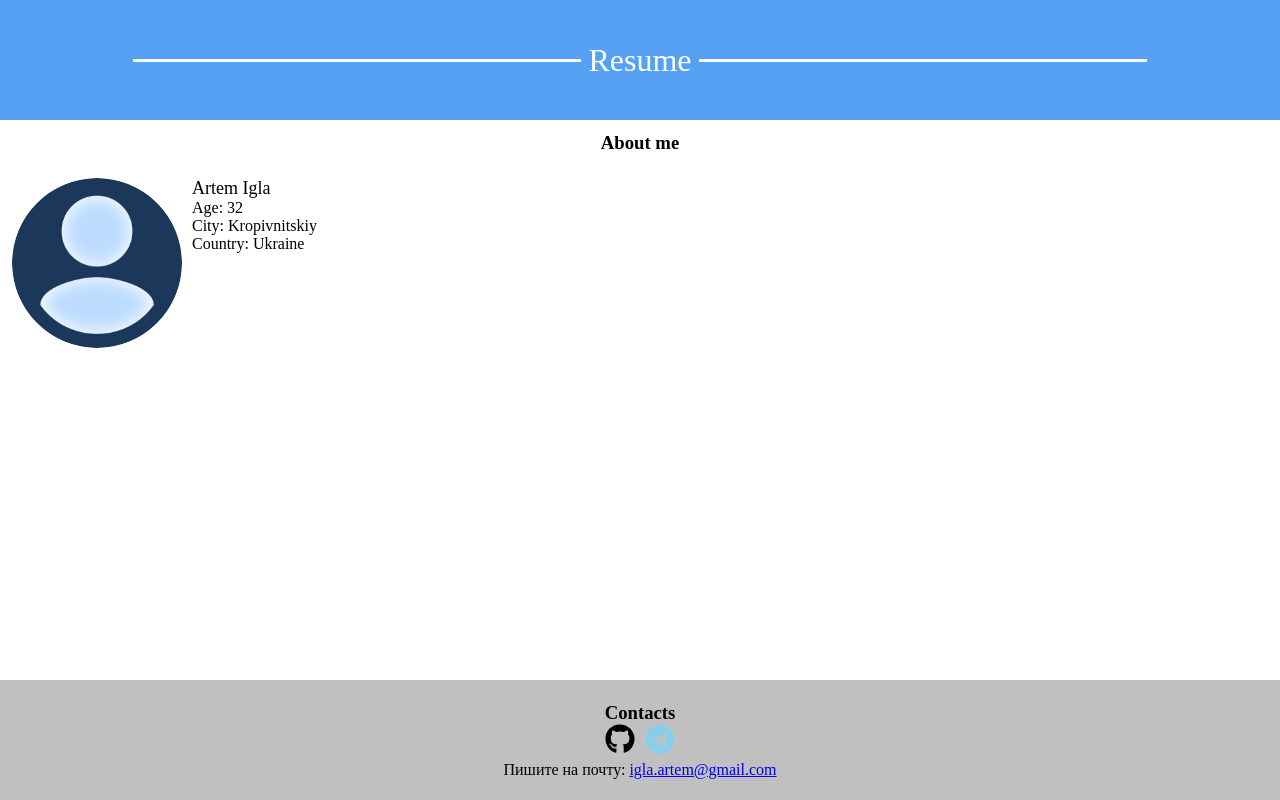
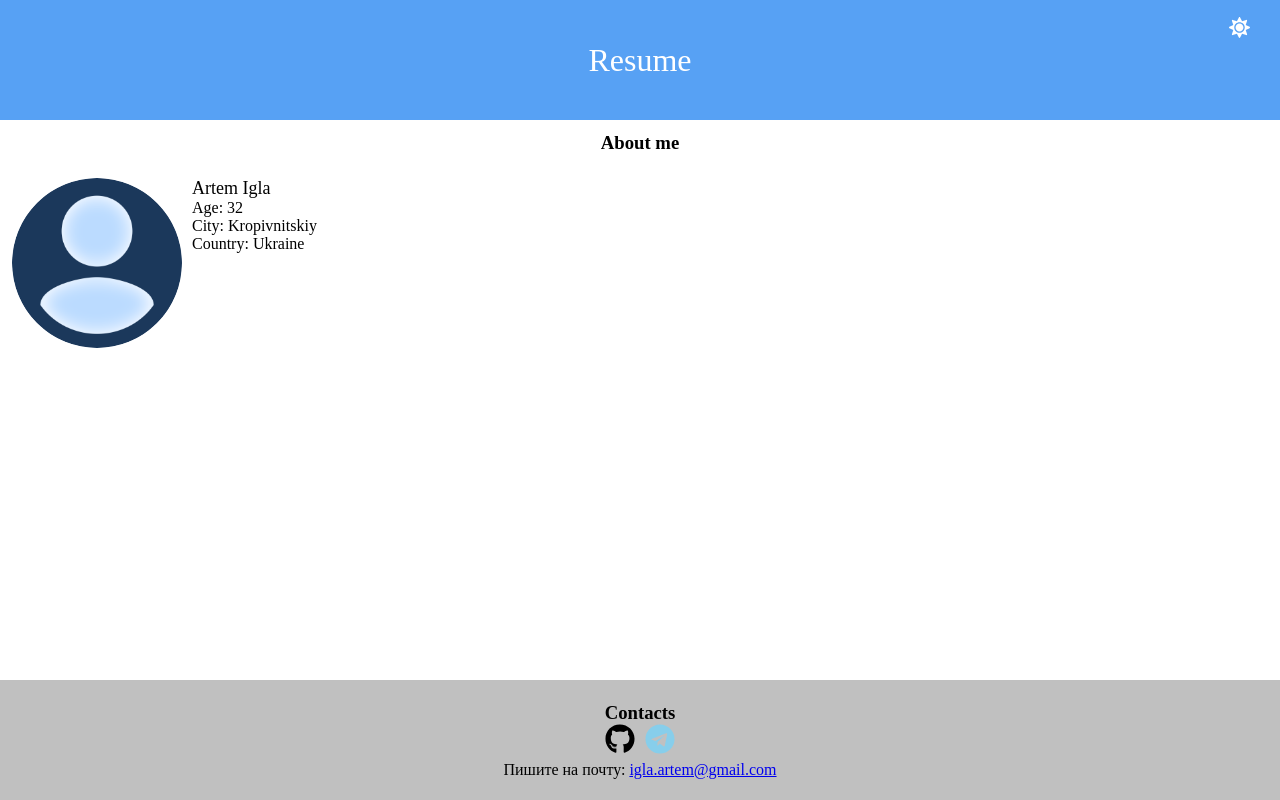
Before and after one commit to artemigla/Resume, a React (Create React App) app: page / in a window 1280 px wide. Built offline with nearby package versions, Linux system fonts and the light colour scheme; the HTML template or start-up script is replaced by a standard one.

Commit message:
Added icons for theme switching.

```diff
--- a/src/components/Header/Header.jsx
+++ b/src/components/Header/Header.jsx
@@ -1,13 +1,26 @@
-import React from 'react';
+import React, { useState } from 'react';
+import { FaSun, FaMoon } from 'react-icons/fa';
 import './style.css';
 
 export const Header = ({ title }) => {
+    const [selectTheme, setSelectTheme] = useState(false);
+
+    const clickTheme = () => {
+        setSelectTheme(!selectTheme)
+    }
     return (
         <header className='container'>
+            <div></div>
             <div className='titleHeader'>
                 <h1 className='title'>{title}</h1>
             </div>
+            <button
+                className='selectTheme'
+                type='button'
+                onClick={clickTheme}
+            >
+                {!selectTheme ? <FaSun size={21} color={'white'} /> : <FaMoon size={21} color={'white'} />}
+            </button>
         </header>
-
     );
 }
--- a/src/components/Header/style.css
+++ b/src/components/Header/style.css
@@ -7,40 +7,32 @@ html {
 }
 
 .container {
-    display: flex;
-    justify-content: center;
-    align-items: center;
+    display: grid;
+    grid-template-columns: 1fr 1fr 1fr;
     height: 15vh;
     background-color: #57a1f4;
 }
 
 .titleHeader {
-    display: inline-block;
-    vertical-align: middle;
-}
-
-.container::before,
-.container::after {
-    content: "";
-    display: inline-block;
-    vertical-align: middle;
-    width: 35%;
-    height: 3px;
-    background-color: #ffffff;
-    position: relative;
-}
-
-.container::before {
-    margin-left: -100%;
-    left: -7px;
-}
-
-.container::after {
-    margin-right: -100%;
-    right: -7px;
+    display: flex;
+    justify-content: center;
+    align-items: center;
 }
 
 .title {
     color: rgb(255, 255, 255);
     font-weight: normal;
 }
+
+.selectTheme {
+    margin-block-end: auto;
+    margin-left: auto;
+    margin-top: 17px;
+    margin-right: 30px;
+    background: none;
+}
+
+.selectTheme,
+button {
+    border: none;
+}
```
